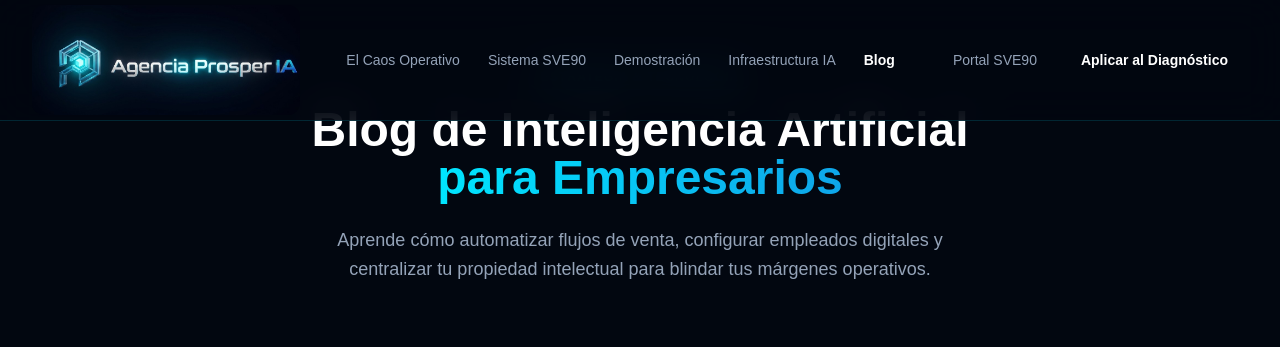
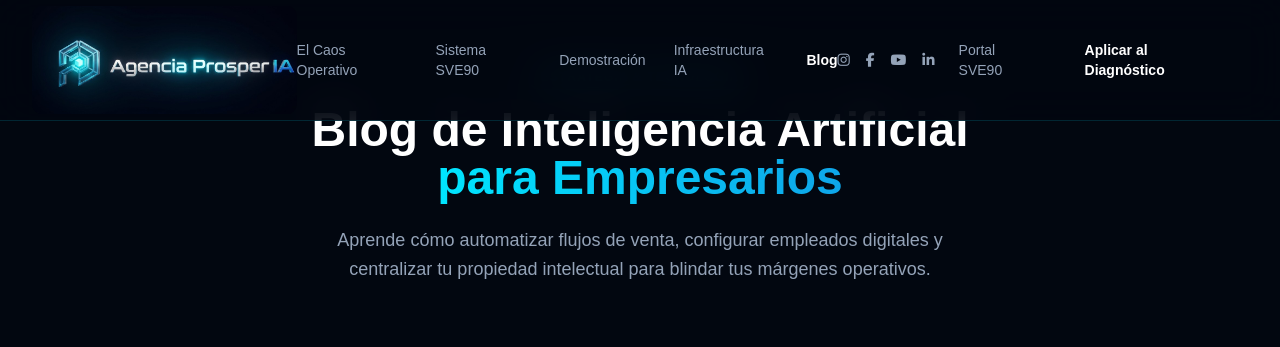
Before and after one commit to ejimenezsys/Agencia, a FastAPI app: page /blog in a window 1280 px wide. Shown: the top 347 px of the page. Run offline with FastAPI, Linux system fonts and the light colour scheme; data comes from the database, SQL or seed files in the repository; some web fonts are replaced.

Commit message:
UI: Agregar los enlaces de redes sociales oficiales con iconos en la barra de navegación del encabezado para index, blog y artículos

```diff
--- a/templates/blog.html
+++ b/templates/blog.html
@@ -89,6 +89,13 @@
         <a href="/blog" class="text-sm text-white transition-colors font-semibold border-b-2 border-cyan-400 pb-1">Blog</a>
       </div>
       <div class="flex items-center gap-3">
+        <div class="hidden lg:flex items-center gap-4 mr-3 text-slate-400">
+          <a href="https://www.instagram.com/edwardjimenezia/" target="_blank" rel="noopener" class="hover:text-cyan-400 transition-colors text-sm" aria-label="Instagram"><i class="fab fa-instagram"></i></a>
+          <a href="https://www.facebook.com/AgenciaProsperarIA/" target="_blank" rel="noopener" class="hover:text-cyan-400 transition-colors text-sm" aria-label="Facebook"><i class="fab fa-facebook-f"></i></a>
+          <a href="https://www.youtube.com/@AgenciaProsper_IA" target="_blank" rel="noopener" class="hover:text-cyan-400 transition-colors text-sm" aria-label="YouTube"><i class="fab fa-youtube"></i></a>
+          <a href="https://www.linkedin.com/in/edwardjimenezia/" target="_blank" rel="noopener" class="hover:text-cyan-400 transition-colors text-sm" aria-label="LinkedIn"><i class="fab fa-linkedin-in"></i></a>
+        </div>
+        <div class="hidden lg:block h-4 w-px bg-slate-800 mr-2"></div>
         <a href="/login" class="hidden sm:block text-sm font-medium text-slate-400 hover:text-white transition-colors px-3 py-2">Portal SVE90</a>
         <a href="/index.html#contacto" class="btn-gold text-sm font-bold px-5 py-2.5 rounded-xl">
           Aplicar al Diagnóstico
```
Also changed, not shown: templates/blog_post.html (+7 -0 lines), templates/index.html (+7 -0 lines).
